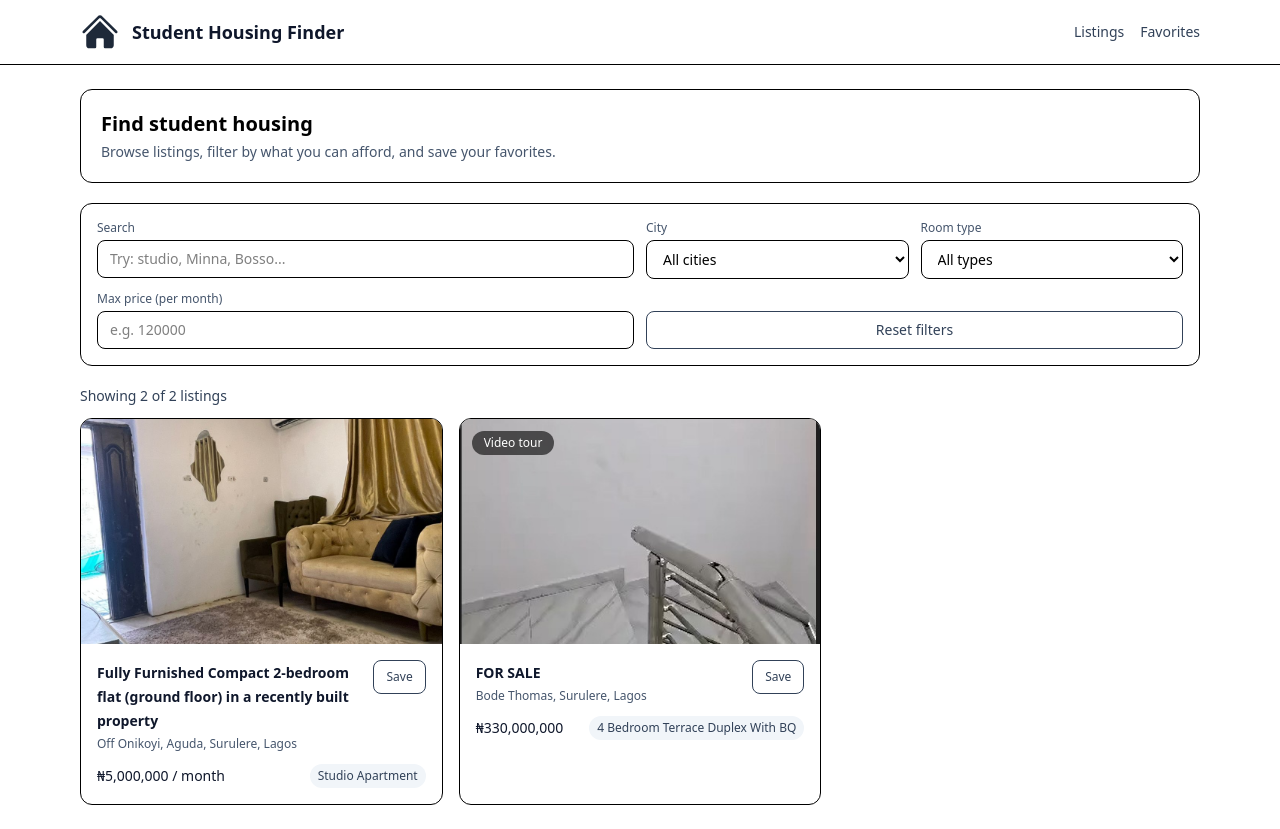
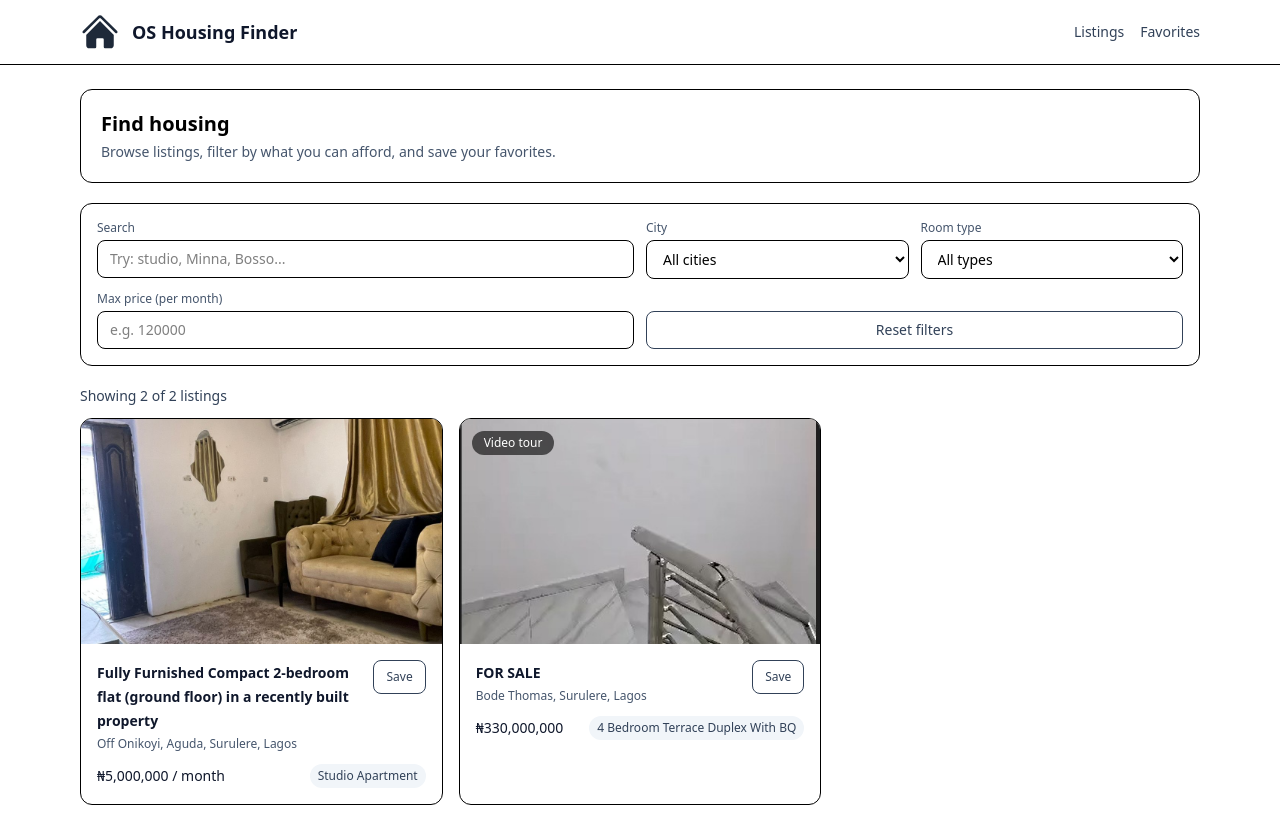
Before and after one commit to Osaherume98/house-finder-, a Next.js app: page / in a window 1280 px wide. Built offline with nearby package versions, Linux system fonts and the light colour scheme.

Commit message:
updated app names

```diff
--- a/app/page.tsx
+++ b/app/page.tsx
@@ -41,7 +41,7 @@
   return (
     <div className="space-y-5">
       <section className="rounded-xl border bg-white p-5">
-        <h1 className="text-xl font-semibold">Find student housing</h1>
+        <h1 className="text-xl font-semibold">Find housing</h1>
         <p className="mt-1 text-sm text-slate-600">
           Browse listings, filter by what you can afford, and save your favorites.
         </p>
--- a/components/Navbar.tsx
+++ b/components/Navbar.tsx
@@ -8,7 +8,7 @@
         <Link href="/" className="flex items-center space-x-3">
           <HomeIcon className="w-10  h-10 text-gray-800" />
           <span className="text-lg font-semibold text-slate-900">
-            Student Housing Finder
+            OS Housing Finder
           </span>
         </Link>
 
```
